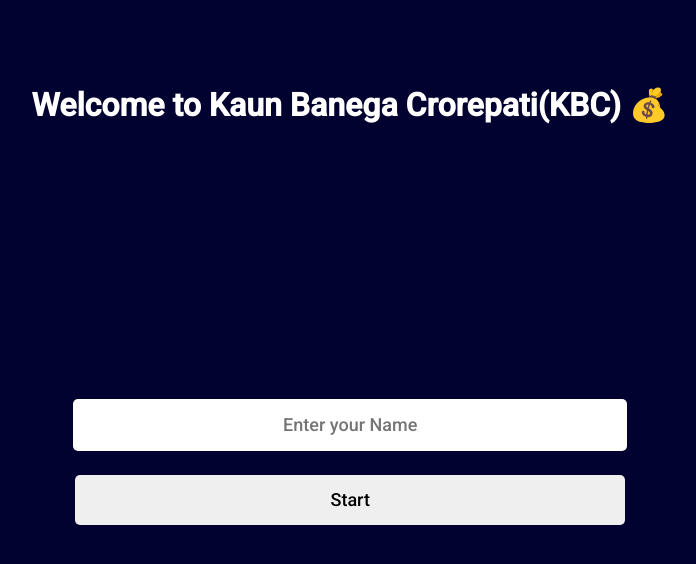
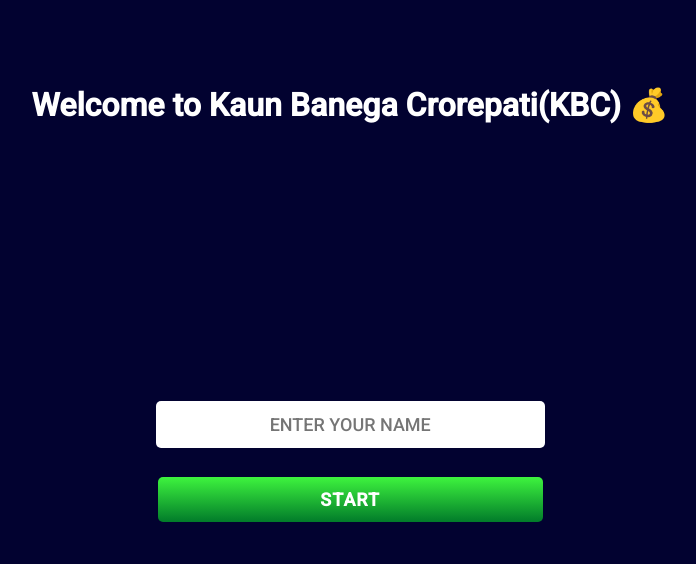
Before and after one commit to akii1998/Quiz_React, a React (Create React App) app: page / in a window 1280 px wide. Shown: the top 564 px of the page, without its empty margins (250-946 px from the left). Built offline with nearby package versions, Linux system fonts and the light colour scheme.

Commit message:
Background

```diff
--- a/src/App.css
+++ b/src/App.css
@@ -166,8 +166,7 @@
   margin: auto;
   font-size: 70px;
 }
-
-.start{
+.start {
   width: 550px;
   height: 150px;
   display: flex;
@@ -180,29 +179,37 @@
   left: 0;
   right: 0;
   margin: auto;
+  /* background:linear-gradient(#774a01, #08001d);  */
+
 }
 
-.startInput{
-  width: 100%;
-  height: 50px;
+.startInput {
+  width: 70%;
+  height: 30%;
   border: none;
   border-radius: 5px;
   text-align: center;
-  font-size: 18px
+  font-size: 18px;
+   text-transform: uppercase;
 }
 
-.startInput:focus{
+.startInput:focus {
   outline: none;
 }
-.startButton{
-  width: 100%;
-  height: 50px;
+
+.startButton {
+  width: 70%;
+  height: 30%;
   border: none;
   border-radius: 5px;
+  cursor: pointer;
   font-size: 18px;
-  cursor: pointer;
+  font-weight:bold;
+  letter-spacing: 1px;
+  background:linear-gradient(#3ef43e, #017b2a);
+ text-transform: uppercase;
+  color: white;
 }
-
 .userName{
   text-align: center;
   margin-top: 20%;
@@ -229,3 +236,45 @@
 .main-start>h1{
   margin-top: 60px;
 }
+
+.earnText{
+  display: flex;
+  justify-content: center;
+  height: 100vh;
+  align-items: center;
+  font-weight: 600;
+  font-size: 50px;
+  font-family:'Lucida Sans', 'Lucida Sans Regular', 'Lucida Grande', 'Lucida Sans Unicode', Geneva, Verdana, sans-serif;
+  color: rgb(243, 242, 242);
+  /* text-shadow: 2px 2px 4px #c87902ef; */
+  margin-bottom: 15%;
+ line-height: 1.8;
+  text-align: justify;
+  text-shadow:
+    0 0 7px rgb(231, 134, 7),
+    0 0 10px rgb(217, 160, 3),
+    0 0 21px rgb(222, 161, 6),
+    0 0 42px rgb(189, 126, 8),
+    0 0 82px rgb(218, 119, 7),
+    0 0 92px rgb(255, 204, 0),
+    0 0 102px rgb(255, 191, 0),
+    0 0 151px rgb(255, 208, 0);
+}
+.username{
+
+  font-weight: bold;
+  text-transform: uppercase;
+  text-shadow:2px 2px 4px rgb(61, 108, 185) ;
+}
+.score{
+  font-weight: bold;
+  text-shadow:2px 2px 4px rgb(61, 108, 185) ;
+}
+.feild{
+  display: flex;
+  flex-wrap: wrap;
+  justify-content: space-between;
+  margin-bottom: 20px;
+
+
+}
--- a/src/App.jsx
+++ b/src/App.jsx
@@ -115,7 +115,10 @@
         <>
           <div className="main">
             {stopTimer ? (
-              <h1 className="endText">Your winning amount: {earned}</h1>
+              <h1 className="earnText">
+                Congratulations {userName} <br />
+                You Earned {earned}
+              </h1>
             ) : (
               <>
                 <div className="top">
@@ -152,6 +155,10 @@
           </div>
           <div className="pyramid">
             <ul className="moneyList">
+              <div className="feild">
+                <h2 className="username">{userName}</h2>
+                <h2 className="score">Score : {earned}</h2>
+              </div>
               {moneyPramid.map((m) => (
                 <li
                   className={
```
